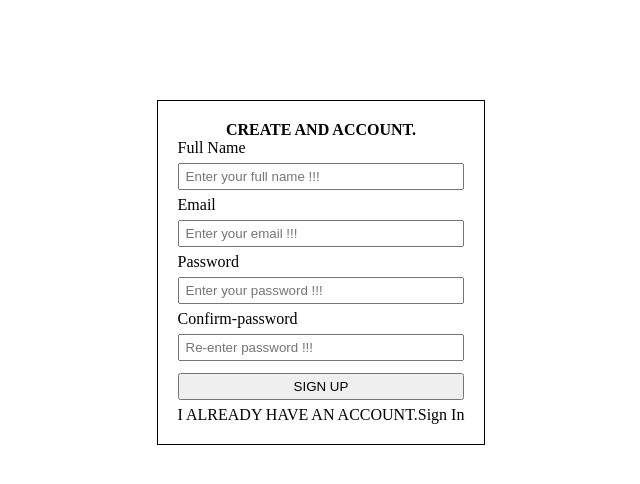
After one commit to Santosh-png/E_note, a PHP site: page /sign_up_and_sign_in/sign_up_form.php in a window 1280 px wide. The commit adds this page. Shown: the top 484 px of the page, without its empty margins (319-959 px from the left). Run offline with PHP 8.4, Linux system fonts and the light colour scheme.

Commit message:
design of sign up form

```diff
--- a/index.php
+++ b/index.php
@@ -26,7 +26,7 @@
 			<li id="firstLi"><a href="#">Home</a></li>
 			<li><a href="./aboutPage.html">About</a></li>
 			<li id="firstLis">Contact</li>
-			<li>login</li>
+			<li><a href="./sign_up_and_sign_in/sign_up_form.php">Sign Up</a></li>
 		</ul>
 	</div>
 	<div class="imageSection">
--- /dev/null
+++ b/sign_up_and_sign_in/sign_up_form.php
@@ -0,0 +1,28 @@
+<!DOCTYPE html>
+<html>
+<head>
+	<meta charset="utf-8">
+	<meta name="viewport" content="width=device-width, initial-scale=1">
+	<title>Sign_up_form</title>
+	<link rel="stylesheet" type="text/css" href="./sign_up_styles.css">
+</head>
+<body>
+	<div class="sign_up_form_div">
+		<form class="sign_up_form">
+			<h4>create and account.</h4>
+			<label>Full Name</label>
+			<input required type="text" name="fname" placeholder="Enter your full name !!!" />
+			<label>Email</label>
+			<input required type="email" name="email" placeholder="Enter your email !!!" />
+			<label>Password</label>
+			<input required type="password" name="password" placeholder="Enter your password !!!" />
+			<label>Confirm-password</label>
+			<input required type="password" name="cpassword" placeholder="Re-enter password !!!" />
+			<input type="submit" name="signup" value="SIGN UP" />
+			<div >
+				<span style="text-transform: uppercase;"> i already have an account.</span><span>Sign In</span>
+			</div>
+		</form>
+	</div>
+</body>
+</html>
--- /dev/null
+++ b/sign_up_and_sign_in/sign_up_styles.css
@@ -0,0 +1,27 @@
+*{
+	margin: 0;
+	padding: 0;
+	box-sizing: border-box;
+}
+.sign_up_form_div{
+	/*background-color: red;*/
+	display: flex;
+	align-items: center;
+	justify-content: center;
+}
+.sign_up_form{
+	display: flex;
+	flex-direction: column;
+	border: 1px solid black;
+	padding: 20px;
+	margin-top: 100px;
+
+}
+input{
+	padding: 4px 6px;
+	margin: 6px 0px;
+}
+h4{
+	text-transform: upperCase;
+	text-align: center;
+}
```
Also changed, not shown: sign_up_and_sign_in/sign_in_form.php (added).
